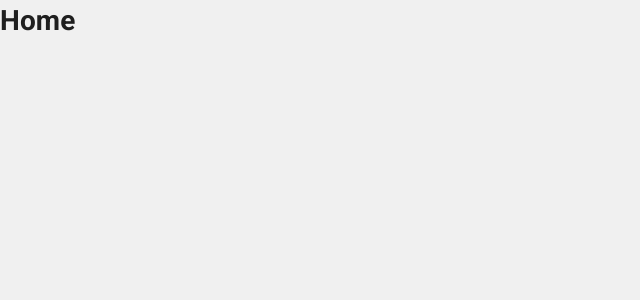
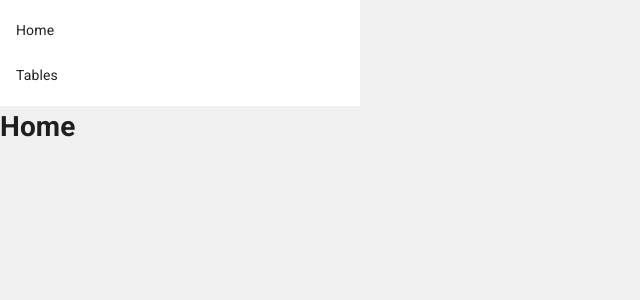
Before and after one commit to hongjyoun/member-front-react, a React (Vite) app in the folder @apps/admin/: page / in a window 1280 px wide. Shown: the top 300 px of the page, without its empty margins (0-640 px from the left). Built offline with nearby package versions, Linux system fonts and the light colour scheme.

Commit message:
layout and sideMenu and components added

```diff
--- /dev/null
+++ b/@apps/admin/src/components/layout/Layout.jsx
@@ -0,0 +1,10 @@
+import SideBar from "@/components/menu/SideBar";
+
+const Layout = ({ children }) => {
+    return <>
+        <SideBar />
+        <div>{children}</div>
+    </>
+}
+
+export default Layout;
--- /dev/null
+++ b/@apps/admin/src/components/menu/SideBar.jsx
@@ -0,0 +1,29 @@
+import { Link } from 'react-router-dom';
+import Box from '@mui/material/Box';
+import List from '@mui/material/List';
+import ListItem from '@mui/material/ListItem';
+import ListItemButton from '@mui/material/ListItemButton';
+import ListItemText from '@mui/material/ListItemText';
+
+const SideBar = () => {
+    return (
+        <Box sx={{ width: '100%', maxWidth: 360, bgcolor: 'background.paper' }}>
+            <nav aria-label="main mailbox folders">
+                <List>
+                    <ListItem disablePadding>
+                        <ListItemButton component={Link} to="/home">
+                            <ListItemText primary="Home" />
+                        </ListItemButton>
+                    </ListItem>
+                    <ListItem disablePadding>
+                        <ListItemButton component={Link} to="/tables">
+                            <ListItemText primary="Tables" />
+                        </ListItemButton>
+                    </ListItem>
+                </List>
+            </nav>
+        </Box>
+    )
+}
+
+export default SideBar;
--- a/@apps/admin/src/pages/Home.jsx
+++ b/@apps/admin/src/pages/Home.jsx
@@ -1,8 +1,10 @@
+import Layout from '@/components/layout/Layout';
+
 const Home = () => {
     return (
-        <div>
+        <Layout>
             <h1>Home</h1>
-        </div>
+        </Layout>
     );
 }
 
--- a/@apps/admin/src/pages/Tables.jsx
+++ b/@apps/admin/src/pages/Tables.jsx
@@ -1,8 +1,10 @@
+import Layout from '@/components/layout/Layout';
+
 const Tables = () => {
     return (
-        <div>
+        <Layout>
             <h1>Tables</h1>
-        </div>
+        </Layout>
     );
 }
 
```
